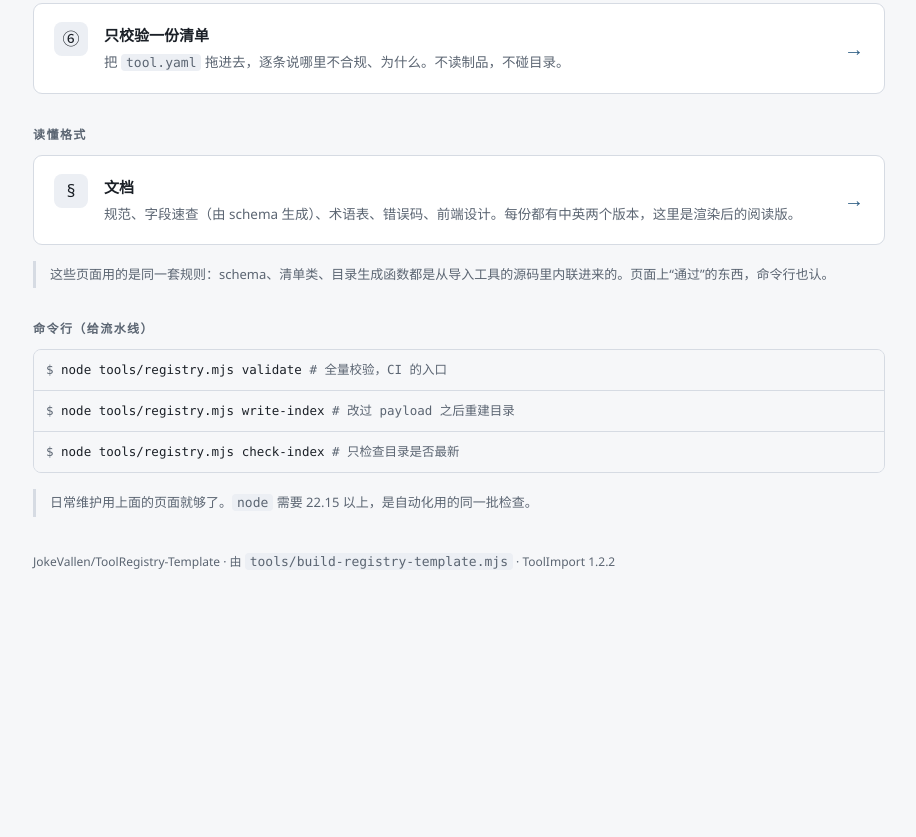
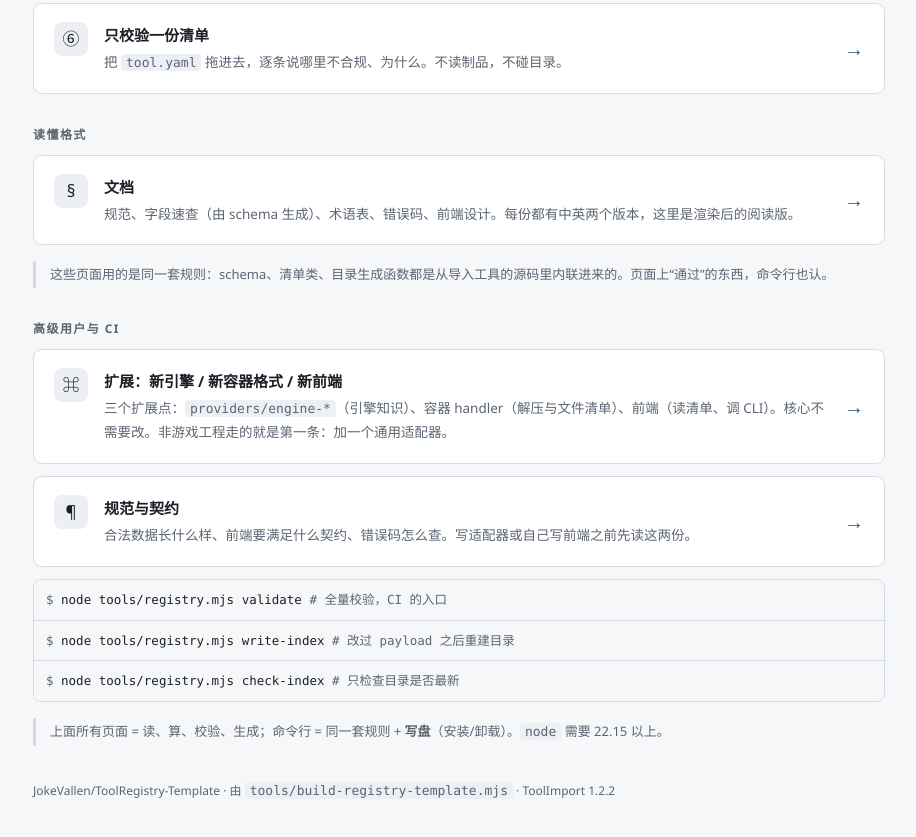
Before and after one commit to JokeVallen/ToolRegistry-Template, a plain HTML site: page index.html in a window 1280 px wide. Shown: the part 784-1621 px from the top of the page, without its empty margins (181-1097 px from the left). Before the commit the page ends 1427 px from the top, so only its background shows below. Drawn offline with Linux system fonts and the light colour scheme.

Commit message:
entry: three audiences; guide: page first, command second

```diff
--- a/index.html
+++ b/index.html
@@ -223,13 +223,30 @@
 
   <p class="note"><span data-lang="zh">这些页面用的是同一套规则：schema、清单类、目录生成函数都是从导入工具的源码里内联进来的。页面上“通过”的东西，命令行也认。</span><span data-lang="en">All pages run the same rules: the schema, the manifest classes and the index builder are inlined from the import tool. What passes here passes on the command line.</span></p>
 
-  <h3 class="section"><span data-lang="zh">命令行（给流水线）</span><span data-lang="en">Command line (for pipelines)</span></h3>
+  <h3 class="section"><span data-lang="zh">高级用户与 CI</span><span data-lang="en">Advanced & CI</span></h3>
+  <a class="door small" href="docs/FRONTEND-INTEGRATION.zh-CN.html">
+      <div class="icon">⌘</div>
+      <div class="body">
+        <h2><span data-lang="zh">扩展：新引擎 / 新容器格式 / 新前端</span><span data-lang="en">Extend: an engine, a container format, a front end</span></h2>
+        <p><span data-lang="zh">三个扩展点：<code>providers/engine-*</code>（引擎知识）、容器 handler（解压与文件清单）、前端（读清单、调 CLI）。核心不需要改。非游戏工程走的就是第一条：加一个通用适配器。</span><span data-lang="en"><span class="on">Three seams, none of them inside the core. A non-game project starts with the first one.</span></span></p>
+      </div>
+      <div class="go">→</div>
+    </a>
+  <a class="door small" href="docs/SPEC.zh-CN.html">
+      <div class="icon">¶</div>
+      <div class="body">
+        <h2><span data-lang="zh">规范与契约</span><span data-lang="en">Spec and contracts</span></h2>
+        <p><span data-lang="zh">合法数据长什么样、前端要满足什么契约、错误码怎么查。写适配器或自己写前端之前先读这两份。</span><span data-lang="en"><span class="on">What valid data looks like, and what a front end has to satisfy.</span></span></p>
+      </div>
+      <div class="go">→</div>
+    </a>
+
   <div class="cli">
     <div><span>$</span> node tools/registry.mjs validate <span># <span data-lang="zh">全量校验，CI 的入口</span><span data-lang="en">the gate CI runs</span></span></div>
     <div><span>$</span> node tools/registry.mjs write-index <span># <span data-lang="zh">改过 payload 之后重建目录</span><span data-lang="en">rebuild the catalog</span></span></div>
     <div><span>$</span> node tools/registry.mjs check-index <span># <span data-lang="zh">只检查目录是否最新</span><span data-lang="en">fail when the catalog is stale</span></span></div>
   </div>
-  <p class="note"><span data-lang="zh">日常维护用上面的页面就够了。<code>node</code> 需要 22.15 以上，是自动化用的同一批检查。</span><span data-lang="en">The pages above cover everyday work. Node 22.15+ is only needed to run the same checks in automation.</span></p>
+  <p class="note"><span data-lang="zh">上面所有页面 = 读、算、校验、生成；命令行 = 同一套规则 + <strong>写盘</strong>（安装/卸载）。<code>node</code> 需要 22.15 以上。</span><span data-lang="en">The pages read, compute and generate; the command line runs the same rules and is the only thing that writes to disk (install/uninstall). Node 22.15+.</span></p>
 
   <footer>
     JokeVallen/ToolRegistry-Template · <span data-lang="zh">由</span><span data-lang="en">generated by</span> <code>tools/build-registry-template.mjs</code> · ToolImport 1.2.2
```
Also changed, not shown: START-HERE.html (+13 -7 lines).
